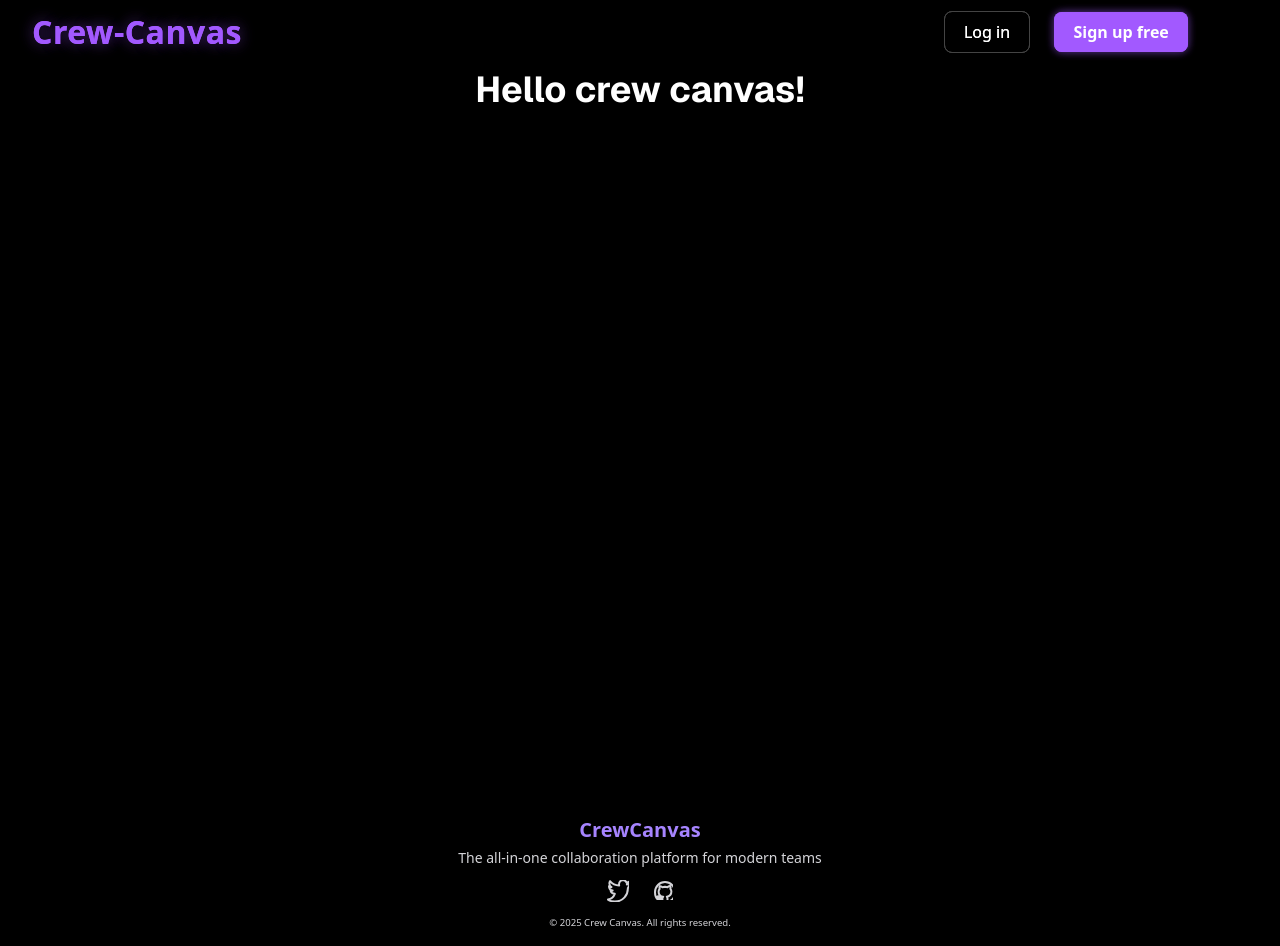
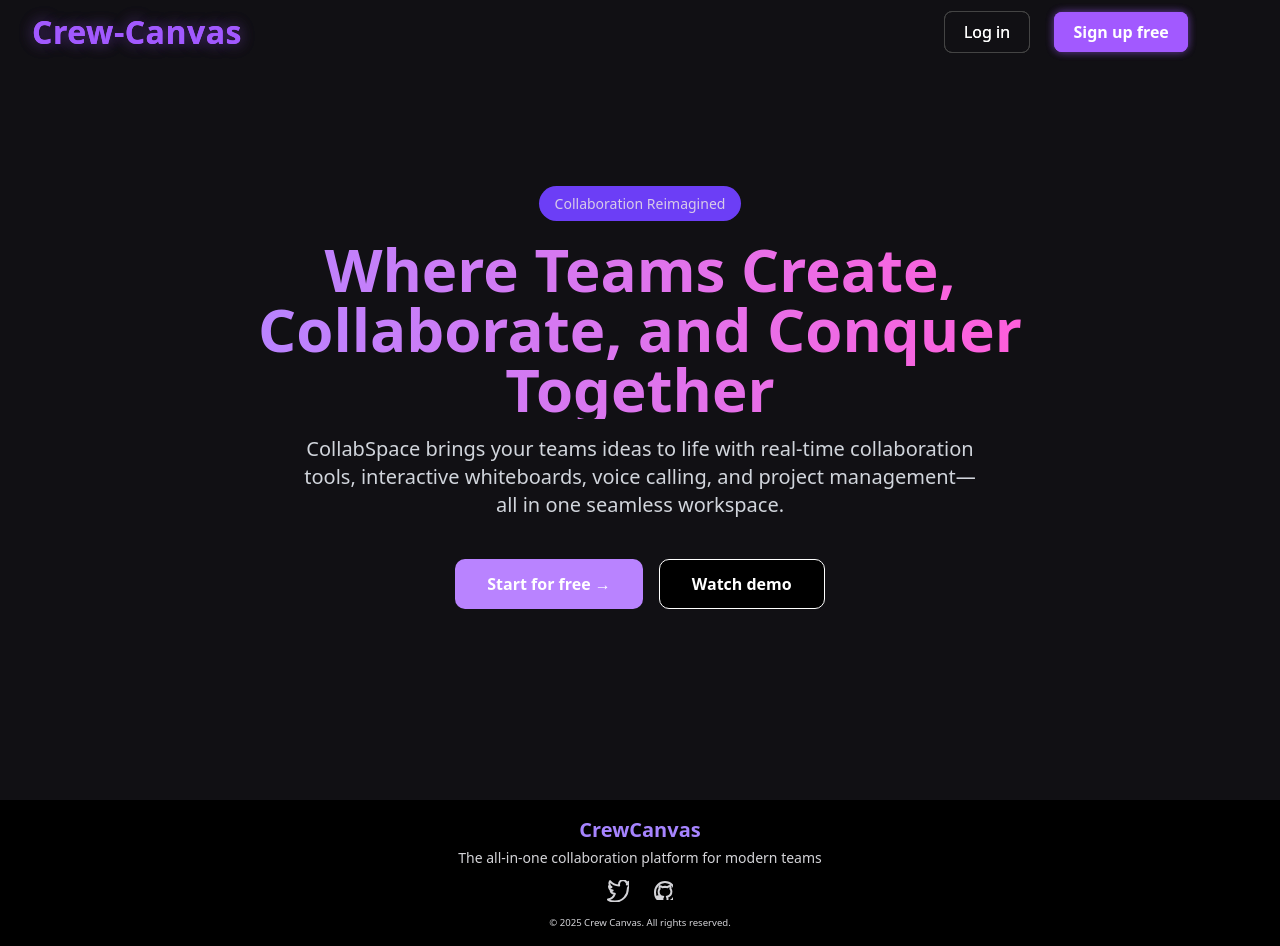
Before and after one commit to VedangKanade20/crew-canvas-own-client, a Next.js app: page / in a window 1280 px wide. Built offline with nearby package versions, Linux system fonts and the light colour scheme.

Commit message:
Added Page components

```diff
--- a/src/app/page.tsx
+++ b/src/app/page.tsx
@@ -1,16 +1,14 @@
 import Footer from "@/components/Footer";
 import Header from "@/components/Header";
+import HeroSection from "@/components/HeroSection";
 import Image from "next/image";
 
 export default function Home() {
     return (
         <>
             <Header />
-            <div className="font-sans grid grid-rows-[20px_1fr_20px] items-center justify-items-center min-h-screen p-8 pb-20 gap-16 sm:p-20 bg-black">
-                <h1 className="text-4xl font-bold text-white">
-                    Hello crew canvas!
-                </h1>
-            </div>
+            <HeroSection />
+
         </>
     );
 }
--- /dev/null
+++ b/src/components/HeroSection.tsx
@@ -0,0 +1,36 @@
+export default function HeroSection() {
+    return (
+        <section className="relative flex flex-col items-center justify-center min-h-screen bg-[#111014] text-white px-4">
+            {/* Badge */}
+            <div className="mb-6">
+                <span className="bg-[#6C3EF6] bg-opacity-20 text-[#d8cbe8] px-4 py-2 rounded-full text-sm font-medium">
+                    Collaboration Reimagined
+                </span>
+            </div>
+            {/* Headline */}
+            <h1 className="text-5xl md:text-6xl font-extrabold text-center bg-gradient-to-r from-[#B983FF] to-[#FF5EDB] text-transparent bg-clip-text mb-4">
+                Where Teams Create,
+                <br />
+                Collaborate, and Conquer
+                <br />
+                Together
+            </h1>
+            {/* Subtitle */}
+            <p className="text-lg md:text-xl text-gray-300 text-center max-w-2xl mb-10">
+                CollabSpace brings your teams ideas to life with real-time
+                collaboration tools, interactive whiteboards, voice calling, and
+                project management—all in one seamless workspace.
+            </p>
+            {/* Buttons */}
+            <div className="flex gap-4">
+                <button className="bg-[#B983FF] hover:bg-[#a16ee6] text-white px-8 py-3 rounded-lg font-semibold transition">
+                    Start for free <span aria-hidden>→</span>
+                </button>
+                <button className="bg-black bg-opacity-10 hover:bg-opacity-20 text-white px-8 py-3 rounded-lg font-semibold transition border border-white border-opacity-20">
+                    Watch demo
+                </button>
+            </div>
+            {/* Decorative icons can be added here as absolutely positioned elements */}
+        </section>
+    );
+}
```
Also changed, not shown: src/components/AboutUs.tsx (added).
